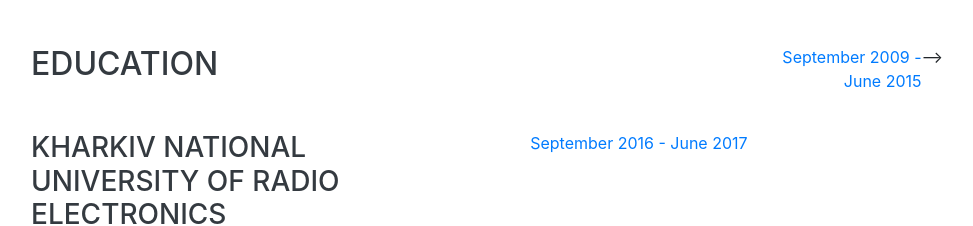
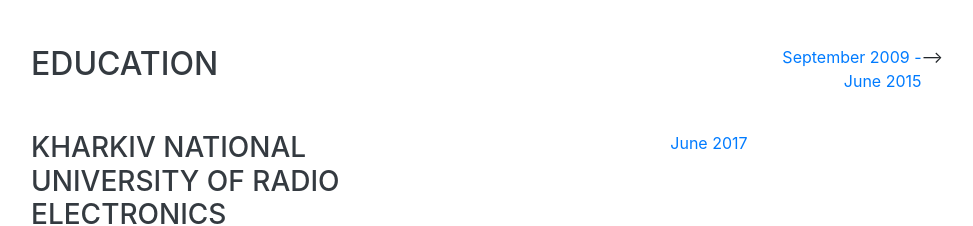
Before and after one commit to skorb87/skorb87.github.io, a website with bundled scripts: page index.html in a window 1280 px wide. Shown: the part 2840-3066 px from the top of the page, without its empty margins (289-1262 px from the left). Built offline with nearby package versions, Linux system fonts and the light colour scheme; a web font is replaced by a local one.

Commit message:
Education Update

```diff
--- a/index.html
+++ b/index.html
@@ -245,7 +245,7 @@
             <p>GPA: 77.19</p>
           </div>
           <div class="resume-date text-md-right">
-            <span class="text-primary">September 2016 - June 2017</span>
+            <span class="text-primary">June 2017</span>
           </div>
         </div>
 
```
